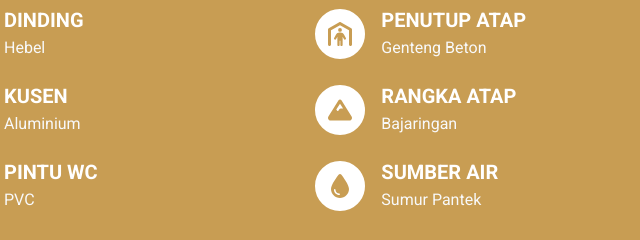
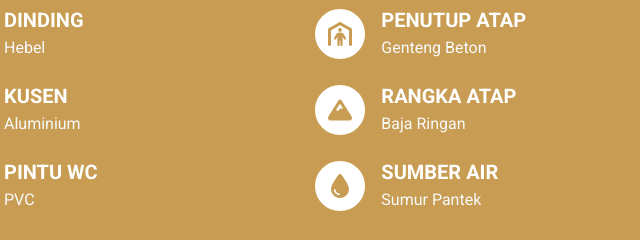
Before and after one commit to danufirmansyah/puriasri3, a plain HTML site: page index.html in a window 1280 px wide. Shown: the part 2434-2674 px from the top of the page, 148-788 px from the left. Drawn offline with nearby package versions, Linux system fonts and the light colour scheme.

Commit message:
Correct typo in material description from "Bajaringan" to "Baja Ringan" in index.html

```diff
--- a/index.html
+++ b/index.html
@@ -359,7 +359,7 @@
                     </div>
                     <div>
                         <h5 class="mb-1 text-white fw-bold">RANGKA ATAP</h5>
-                        <p class="mb-0 text-light">Bajaringan</p>
+                        <p class="mb-0 text-light">Baja Ringan</p>
                     </div>
                 </div>
                 <div class="d-flex align-items-center mb-4">
```
